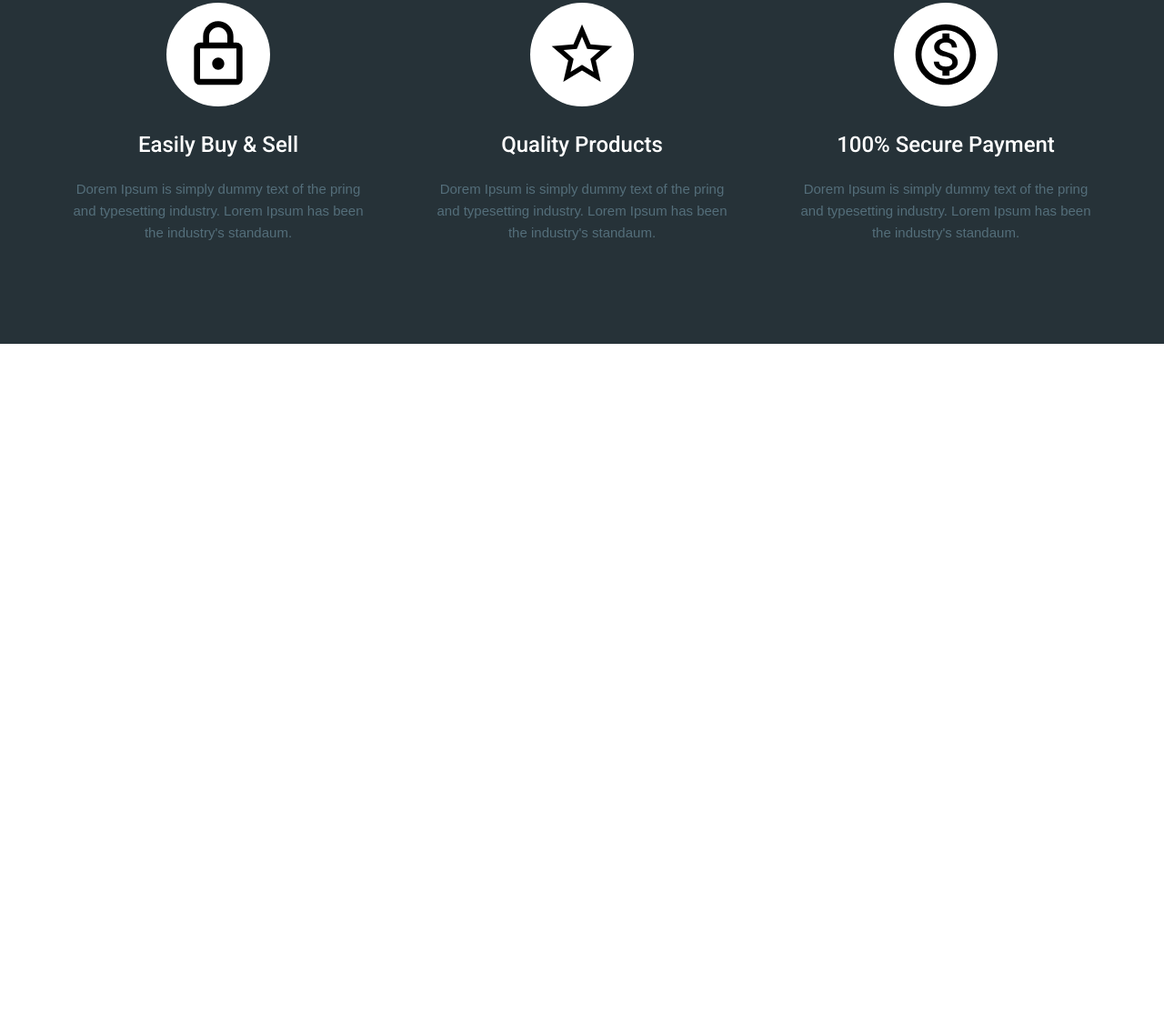
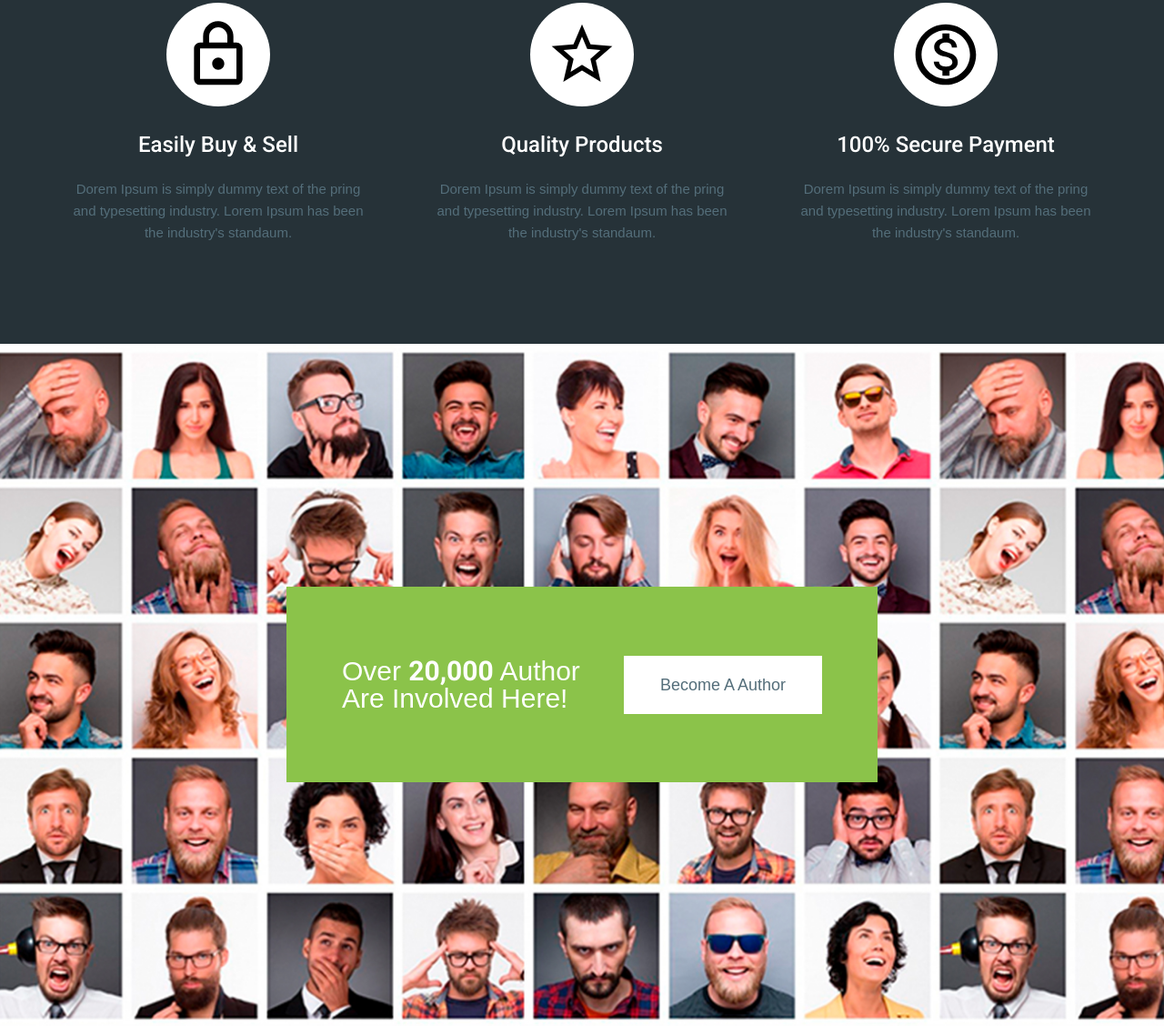
Before and after one commit to Vishnyak-Akeksei/moderno, a website: page app/index.html in a window 1280 px wide. Shown: the part 4089-5217 px from the top of the page at 91% size. Before the commit the page ends 4467 px from the top, so only its background shows below. Drawn offline with nearby package versions, Linux system fonts and the light colour scheme.

Commit message:
added author section

```diff
--- a/app/index.html
+++ b/app/index.html
@@ -595,6 +595,17 @@
       </div>
     </div>
   </section>
+  <section class="authors" style="background-image: url(images/authors/authors.jpg);">
+    <div class="authors__box">
+      <div class="authors__title">
+        Over <span>20,000</span>  Author
+        Are Involved Here!
+      </div>
+      <a class="authors__link">
+        Become A Author
+      </a>
+    </div>
+  </section>
 
   <script src="https://ajax.googleapis.com/ajax/libs/jquery/3.5.1/jquery.min.js"></script>
   <script src="js/libs.min.js"></script>
--- a/app/scss/style.scss
+++ b/app/scss/style.scss
@@ -349,3 +349,42 @@
     }
 }
 //end advanteges
+// start authors
+
+.authors {
+    background-position: center;
+    background-repeat: no-repeat;
+    background-size: cover;
+    min-height: 750px;
+    display: flex;
+    justify-content: center;
+    align-items: center;
+    &__box {
+        min-height: 215px;
+        max-width: 650px;
+        width: 100%;
+        display: flex;
+        align-items: center;
+        justify-content: center;
+        background-color: $green;
+    }
+    &__title {
+        font-size: 30px;
+        line-height: 30px;
+        color: #fff;
+        margin-right: 45px;
+        max-width: 265px;
+        span {
+            font-family: 'Roboto', sans-serif;
+            font-weight: 700;
+        }
+    }
+    &__link {
+        font-size: 18px;
+        line-height: 36px;
+        padding: 14px 40px;
+        background-color: #fff;
+    }
+}
+
+//end authors
```
Also changed, not shown: app/css/style.min.css, app/images/authors/authors.jpg (added).
